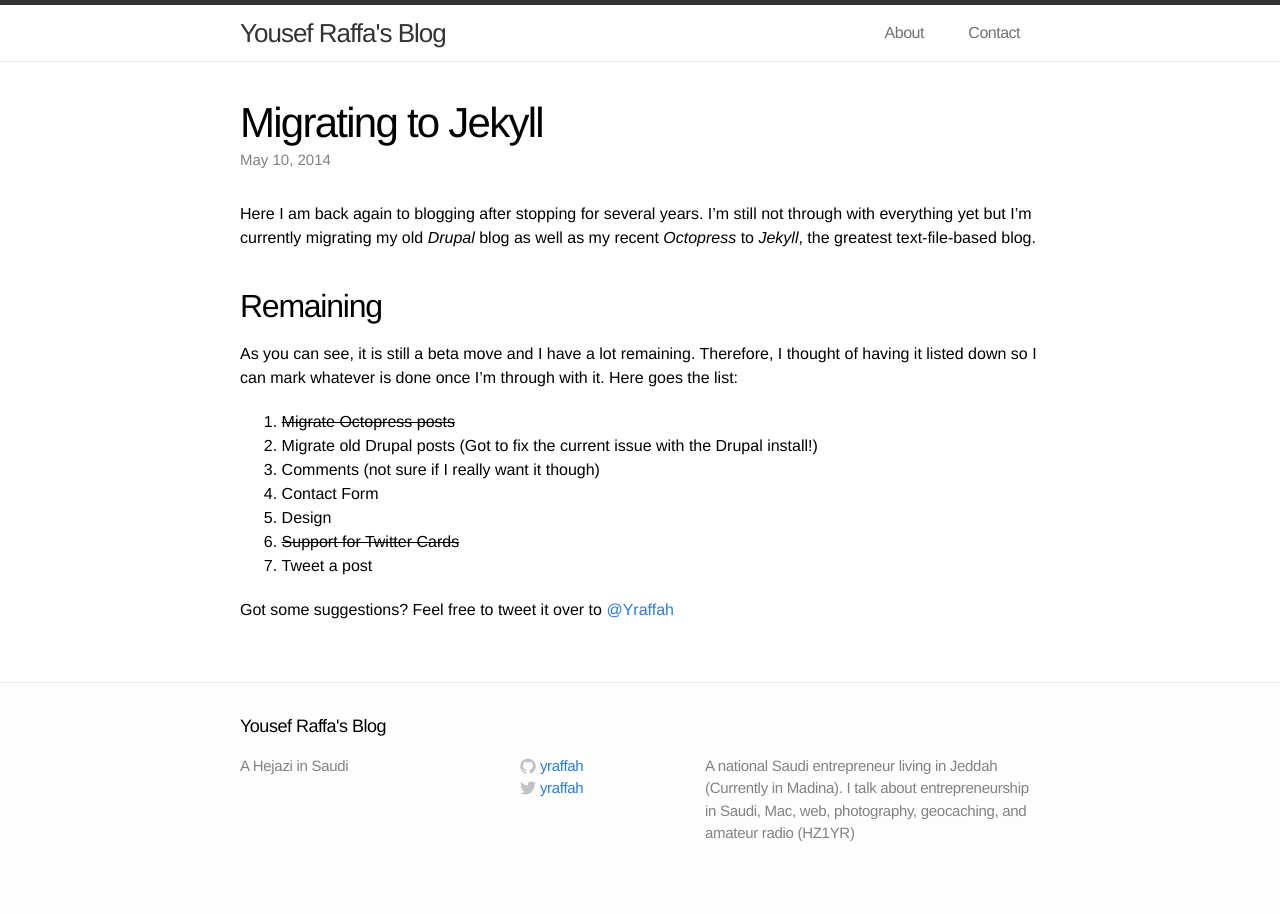
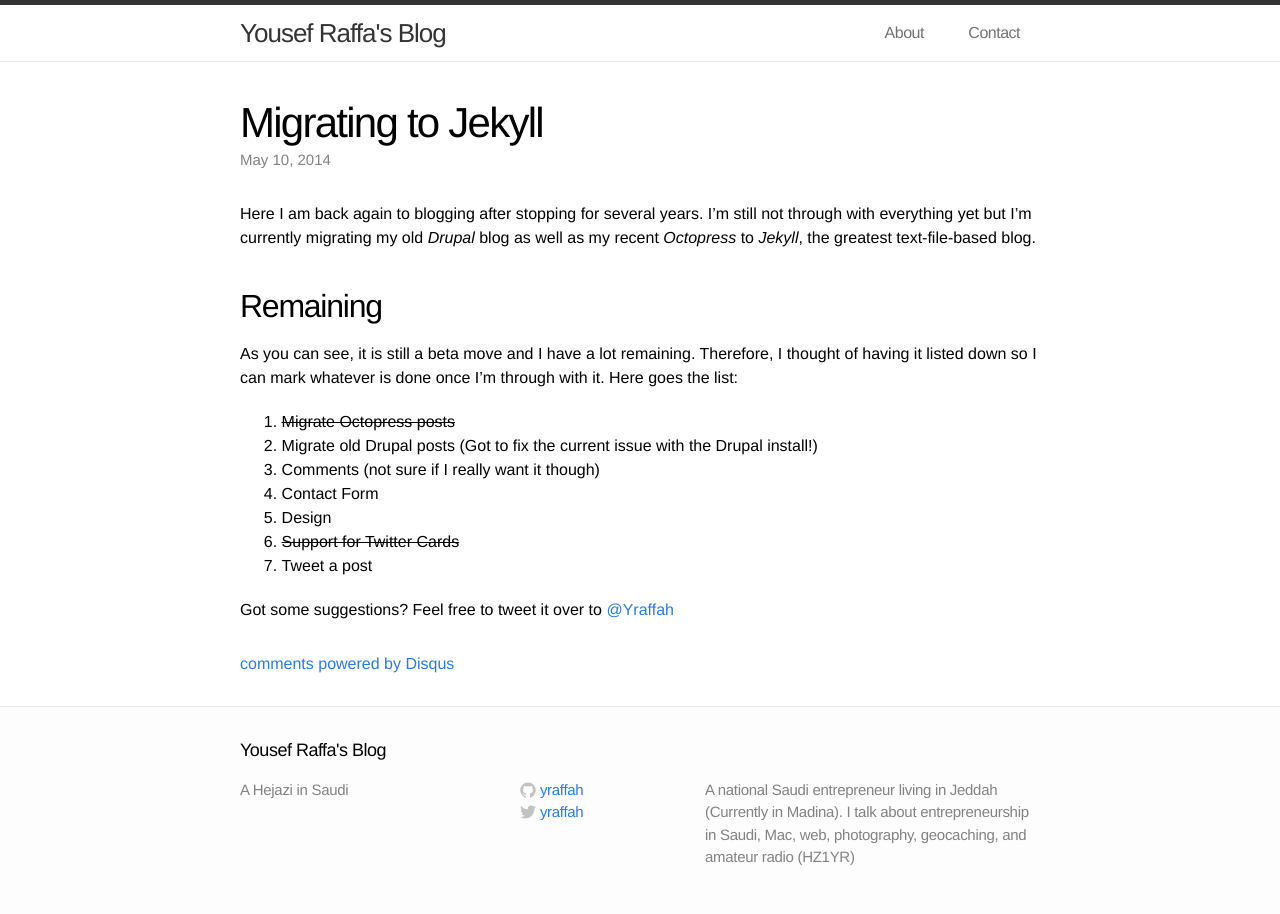
Before and after one commit to yraffah/yraffah.github.io, a Jekyll site: the page built from _posts/2014-05-10-migrating-to-jekyll.md, in a window 1280 px wide. Built offline with Jekyll 4.4.1, drawn with Linux system fonts in a browser that asks for light colours; comment, search, counter and statistics services are not loaded; some of the changed lines change nothing that is shown.

Commit message:
Beta test enabling disqus comments

```diff
--- a/_layouts/post.html
+++ b/_layouts/post.html
@@ -12,4 +12,20 @@
   {{ content }}
   </article>
 
+  <!-- Disqus comments begin here -->
+    <div id="disqus_thread"></div>
+    <script type="text/javascript">
+        /* * * CONFIGURATION VARIABLES: EDIT BEFORE PASTING INTO YOUR WEBPAGE * * */
+        var disqus_shortname = 'yraffa'; // required: replace example with your forum shortname
+
+        /* * * DON'T EDIT BELOW THIS LINE * * */
+        (function() {
+            var dsq = document.createElement('script'); dsq.type = 'text/javascript'; dsq.async = true;
+            dsq.src = '//' + disqus_shortname + '.disqus.com/embed.js';
+            (document.getElementsByTagName('head')[0] || document.getElementsByTagName('body')[0]).appendChild(dsq);
+        })();
+    </script>
+    <noscript>Please enable JavaScript to view the <a href="http://disqus.com/?ref_noscript">comments powered by Disqus.</a></noscript>
+    <a href="http://disqus.com" class="dsq-brlink">comments powered by <span class="logo-disqus">Disqus</span></a>
+      <!-- Disqus comments end here -->
 </div>
```
